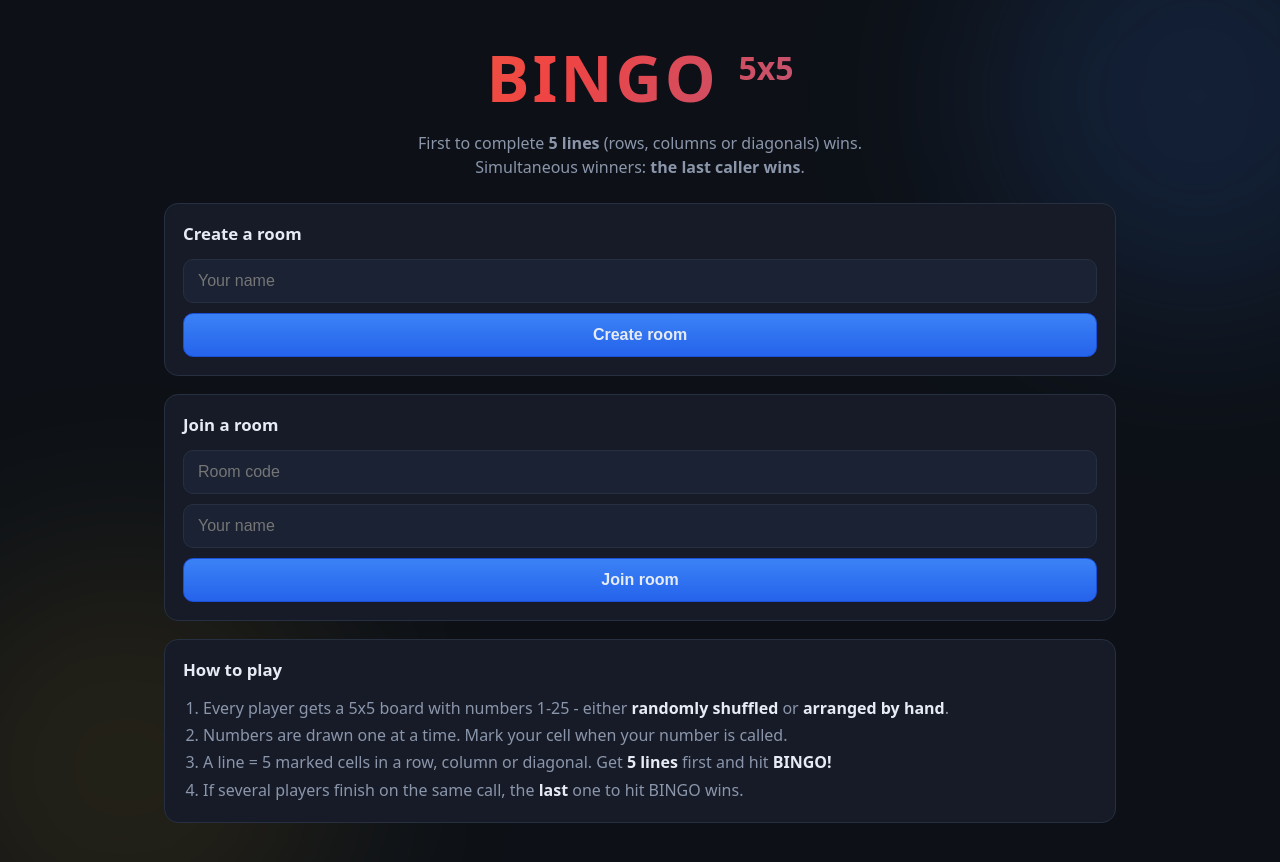
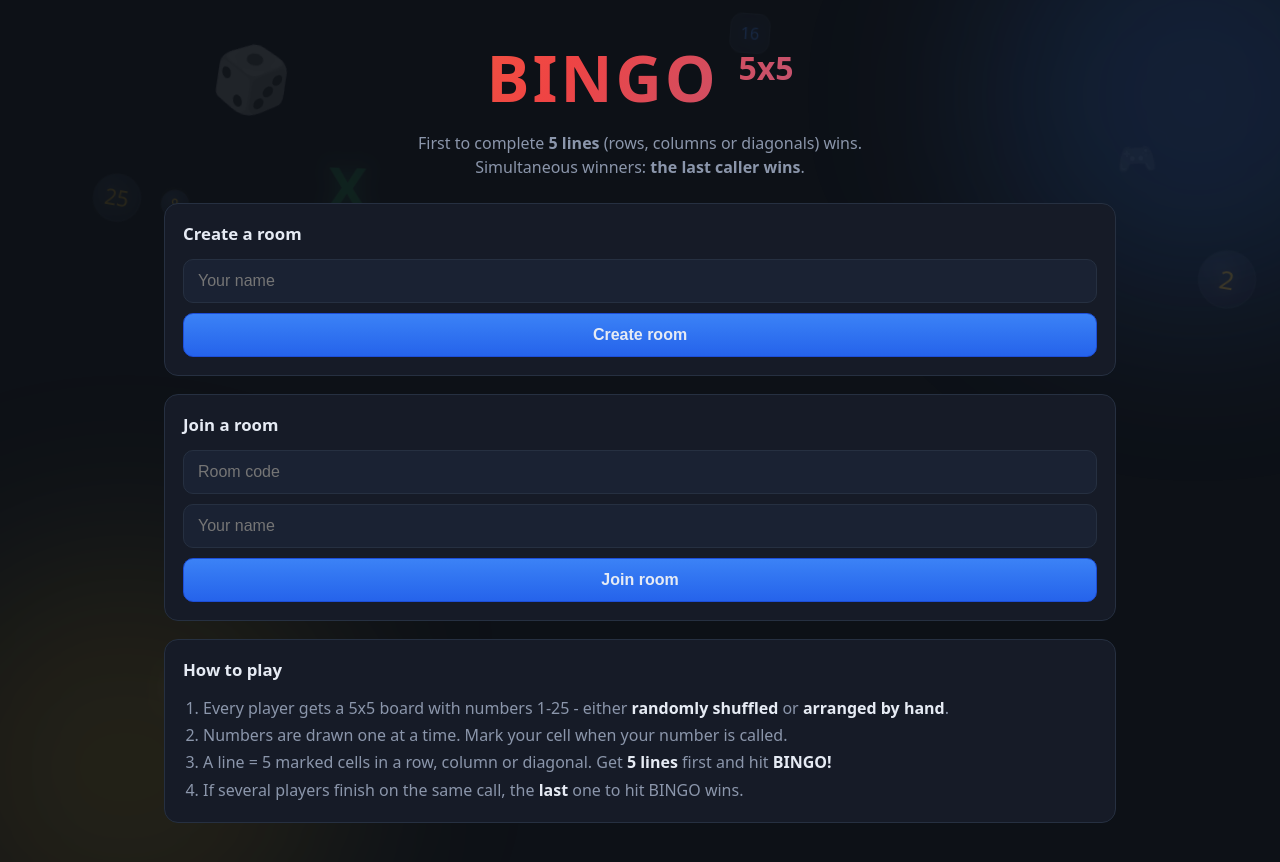
Before and after one commit to sameerrathee07-ai/CODE-BINGO, a website: page public/index.html in a window 1280 px wide. Drawn offline with Linux system fonts and the light colour scheme.

Commit message:
added elements

```diff
--- a/public/app.js
+++ b/public/app.js
@@ -44,6 +44,7 @@ const els = {
   btnNewRound: $('#btn-new-round'),
   toasts: $('#toasts'),
   overlayReconnect: $('#overlay-reconnect'),
+  bgFloats: $('#bg-floats'),
 };
 
 const state = {
@@ -655,6 +656,58 @@ els.btnMute.addEventListener('click', () => {
   els.btnMute.classList.toggle('off', state.muted);
 });
 
+/* ---------- background floaters ---------- */
+
+function spawnFloaters() {
+  const wrap = els.bgFloats;
+  if (!wrap) return;
+  wrap.innerHTML = '';
+  const letters = ['B', 'I', 'N', 'G', 'O'];
+  const types = ['fl-ball', 'fl-ball', 'fl-tile', 'fl-tile', 'fl-letter', 'fl-letter', 'fl-mark', 'fl-mark', 'fl-game', 'fl-dice'];
+  const count = Math.min(18, Math.max(9, Math.floor(window.innerWidth / 85)));
+  for (let i = 0; i < count; i++) {
+    const cls = types[i % types.length];
+    const el = document.createElement('div');
+    el.className = 'fl ' + cls;
+    const size = 26 + Math.random() * 46;
+    if (cls === 'fl-ball') {
+      el.textContent = 1 + Math.floor(Math.random() * 25);
+      el.style.width = size + 'px';
+      el.style.height = size + 'px';
+      el.style.fontSize = Math.round(size * 0.45) + 'px';
+    } else if (cls === 'fl-tile') {
+      el.textContent = 1 + Math.floor(Math.random() * 25);
+      el.style.width = size + 'px';
+      el.style.height = size + 'px';
+      el.style.fontSize = Math.round(size * 0.4) + 'px';
+    } else if (cls === 'fl-letter') {
+      el.textContent = letters[Math.floor(Math.random() * 5)];
+      el.style.fontSize = size + 'px';
+    } else if (cls === 'fl-mark') {
+      el.textContent = Math.random() < 0.5 ? 'X' : 'O';
+      el.style.fontSize = size + 'px';
+    } else if (cls === 'fl-game') {
+      el.textContent = '\u{1F3AE}';
+      el.style.fontSize = size + 'px';
+    } else {
+      el.textContent = '\u{1F3B2}';
+      el.style.fontSize = size + 'px';
+    }
+    el.style.left = (Math.random() * 96) + '%';
+    el.style.top = (Math.random() * 96) + '%';
+    el.style.animationDuration = (10 + Math.random() * 16) + 's';
+    el.style.animationDelay = (-Math.random() * 22) + 's';
+    el.style.opacity = (0.10 + Math.random() * 0.16).toFixed(2);
+    wrap.appendChild(el);
+  }
+}
+
+let resizeT = null;
+window.addEventListener('resize', () => {
+  clearTimeout(resizeT);
+  resizeT = setTimeout(spawnFloaters, 300);
+});
+
 /* ---------- init ---------- */
 
 const saved = loadSaved();
@@ -664,4 +717,5 @@ if (saved) {
   if (saved.code) els.homeCode.value = saved.code;
 }
 
+spawnFloaters();
 connect();
--- a/public/index.html
+++ b/public/index.html
@@ -9,6 +9,8 @@
 <link rel="stylesheet" href="styles.css">
 </head>
 <body>
+
+<div id="bg-floats" aria-hidden="true"></div>
 
 <div id="screen-home" class="screen active">
   <div class="hero">
--- a/public/styles.css
+++ b/public/styles.css
@@ -46,6 +46,57 @@ body::after {
 @keyframes drift {
   from { transform: translate(0, 0) scale(1); }
   to { transform: translate(60px, 40px) scale(1.18); }
+}
+
+/* floating game elements */
+#bg-floats {
+  position: fixed;
+  inset: 0;
+  z-index: -1;
+  overflow: hidden;
+  pointer-events: none;
+}
+.fl {
+  position: absolute;
+  display: flex;
+  align-items: center;
+  justify-content: center;
+  user-select: none;
+  -webkit-user-select: none;
+  animation: float-bob ease-in-out infinite alternate;
+  will-change: transform;
+}
+.fl-ball {
+  border-radius: 50%;
+  background: radial-gradient(circle at 32% 30%, #2a3550, #131a2b);
+  border: 1.5px solid var(--border);
+  color: var(--gold);
+  text-shadow: 0 0 14px rgba(251, 191, 36, 0.45);
+}
+.fl-tile {
+  border-radius: 12px;
+  background: var(--panel2);
+  border: 1.5px solid var(--border);
+  color: var(--accent);
+  text-shadow: 0 0 14px rgba(59, 130, 246, 0.5);
+}
+.fl-letter {
+  color: rgba(251, 191, 36, 0.65);
+  font-weight: 900;
+  -webkit-text-stroke: 1px rgba(38, 48, 65, 0.8);
+  text-shadow: 0 0 20px rgba(251, 191, 36, 0.35);
+}
+.fl-mark {
+  font-weight: 900;
+  color: rgba(34, 197, 94, 0.45);
+  text-shadow: 0 0 18px rgba(34, 197, 94, 0.4);
+}
+.fl-game, .fl-dice {
+  filter: grayscale(1) opacity(0.55);
+}
+@keyframes float-bob {
+  from { transform: translateY(-30px) rotate(-10deg); }
+  to { transform: translateY(30px) rotate(10deg); }
 }
 
 .screen { display: none; max-width: 980px; margin: 0 auto; padding: 0 14px 60px; }
@@ -444,7 +495,7 @@ header {
 /* ---------- reduced motion ---------- */
 
 @media (prefers-reduced-motion: reduce) {
-  body::before, body::after { animation: none; }
+  body::before, body::after, .fl { animation: none; }
   .hero h1, .hero .tag, .screen.active, .panel.active, .card { animation: none; }
   .cell:active { transform: none; }
 }
```
